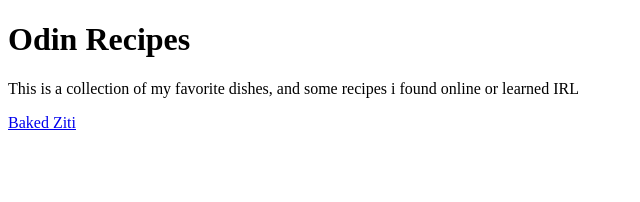
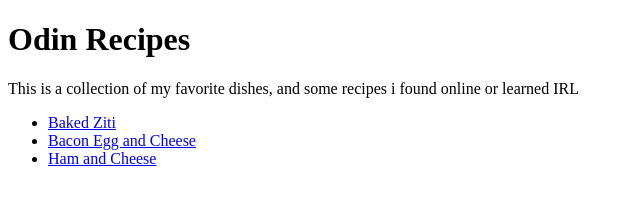
Before and after one commit to Vopcin2/Odin-Recipes, a plain HTML site: page index.html in a window 1280 px wide. Shown: the whole page, without its empty margins (0-640 px from the left). Drawn offline with Linux system fonts and the light colour scheme.

Commit message:
add links to two more recipes

```diff
--- a/index.html
+++ b/index.html
@@ -10,6 +10,10 @@
     <p>This is a collection of my favorite dishes,
         and some recipes i found online or
         learned IRL</p>
-    <a href="recipes/baked-ziti.html">Baked Ziti</a>
+    <ul>
+    <li><a href="recipes/baked-ziti.html">Baked Ziti</a></li>
+    <li><a href="recipes/bacon-egg-cheese.html">Bacon Egg and Cheese</a></li>
+    <li><a href="recipes/ham-and-cheese.html">Ham and Cheese</a></li>
+    </ul>
 </body>
 </html>
```
Also changed, not shown: recipes/ham-and-cheese.html (+2 -1 lines), images/Ham-and-Cheese.jpg (added).
